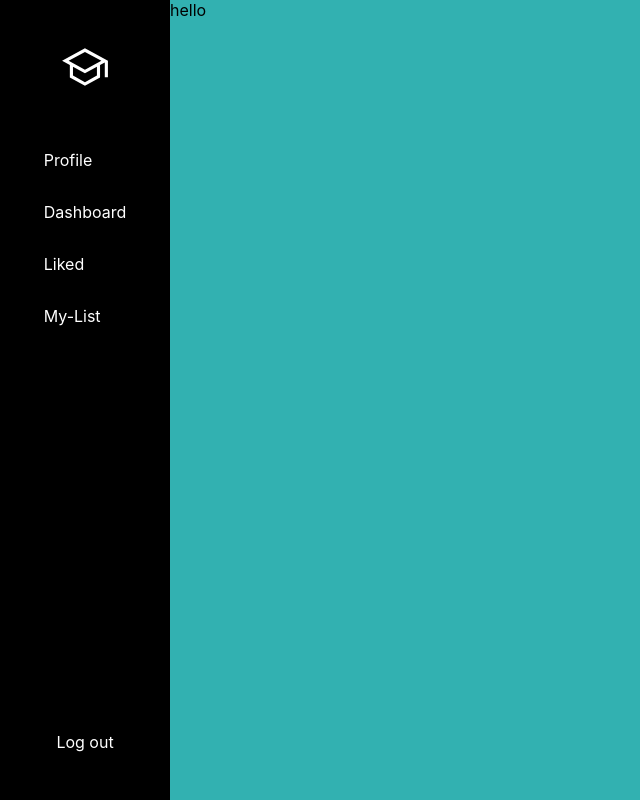
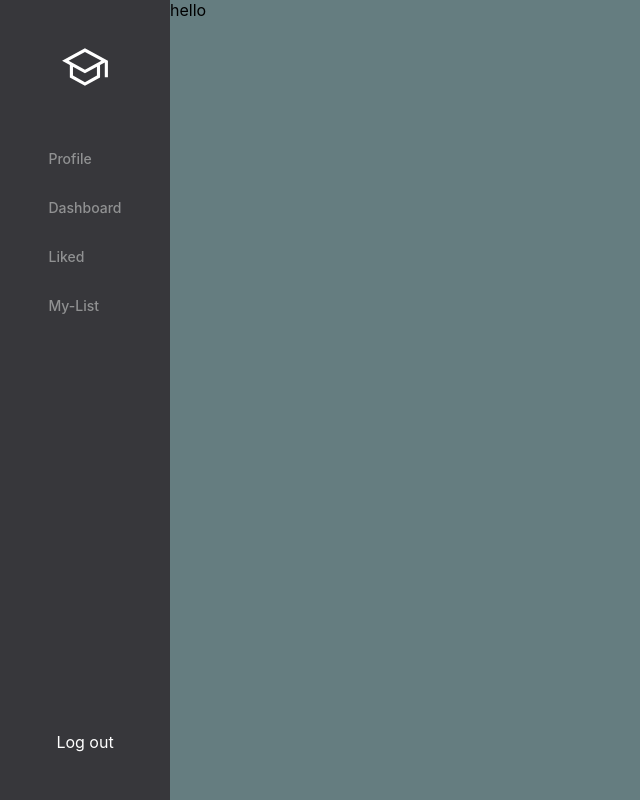
Before and after one commit to Majed-Habli/YourDailyCookBook, a React (Create React App) app in the folder daily-cook-book/: page /user in a window 1280 px wide. Shown: the whole page, without its empty margins (0-640 px from the left). Built offline with nearby package versions, Linux system fonts and the light colour scheme.

Commit message:
Client <> Updated styles.

```diff
--- a/daily-cook-book/src/components/sidebar/sidebar.module.css
+++ b/daily-cook-book/src/components/sidebar/sidebar.module.css
@@ -4,7 +4,7 @@
     display: flex;
     flex-direction: column;
     align-items: center;
-    background-color: black;
+    background-color: #37373b;
     color: white;
 }
 
@@ -25,6 +25,9 @@
 
 .nav{
     cursor: pointer;
+    font-size: 14px;
+    font-weight: 500;
+    color: #909192;
 }
 
 .nav:hover{
--- a/daily-cook-book/src/utils/layout/pageLayout.module.css
+++ b/daily-cook-book/src/utils/layout/pageLayout.module.css
@@ -9,7 +9,7 @@
 
 .outlet_parent {
     width: 100%;
-    background-color: rgb(50, 177, 177);
+    background-color: #657d80;
 }
 
 .body_right{
```
